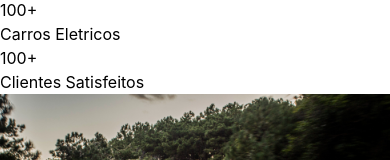
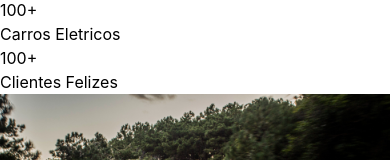
Before and after one commit to jvrtdev/projeto-backend-unisuam, a React (Vite) app in the folder frontend/: page / in a window 390 px wide. Shown: the part 434-594 px from the top of the page. Built offline with nearby package versions, Linux system fonts and the light colour scheme.

Commit message:
:recycle: refactor: mexendo na responsividade mainsection

```diff
--- a/frontend/src/components/MainSection/MainSection.tsx
+++ b/frontend/src/components/MainSection/MainSection.tsx
@@ -6,7 +6,7 @@ export default function MainSection() {
       <div className="max-w-7xl mx-auto px-4 sm:px-6 lg:px-8 py-12">
         <div className="grid grid-cols-1 md:grid-cols-2 gap-8 items-center">
           <div>
-            <h1 className="text-white text-5xl font-bold mb-6">Explore o Futuro da Mobilidade com a Vrum Vrum Drive</h1>
+            <h1 className="text-white text-5xl font-bold mb-6 text-start">Explore o Futuro da Mobilidade com a Vrum Vrum Drive</h1>
             <p className="text-white mb-6">Alugue Veículos Elétricos e Adote um Transporte Sustentável</p>
             <Button className="bg-white text-[#bd1e59]" variant={"outline"}>Encontre seu Veículo</Button>
           </div>
@@ -16,18 +16,18 @@ export default function MainSection() {
               Optando por veículos elétricos, indivíduos podem contribuir para a redução das emissões de carbono e minimizar
               seu impacto ambiental.
             </p>
-            <div className="flex justify-around bg-slate-500">
+            <div className="flex justify-around bg-slate-500 p-2 rounded-xl">
               <div className="text-center">
-                <h2 className="text-3xl font-bold">100+</h2>
-                <p>Clientes Satisfeitos</p>
+                <h2 className="text-xl font-bold md:text-3xl">100+</h2>
+                <p className="font-light text-sm md:text-base">Clientes Satisfeitos</p>
               </div>
               <div className="text-center">
-                <h2 className="text-3xl font-bold">100+</h2>
-                <p>Carros Eletricos</p>
+                <h2 className="text-xl font-bold md:text-3xl">100+</h2>
+                <p className="font-light text-sm md:text-base">Carros Eletricos</p>
               </div>
               <div className="text-center">
-                <h2 className="text-3xl font-bold">100+</h2>
-                <p>Clientes Satisfeitos</p>
+                <h2 className="text-xl font-bold md:text-3xl">100+</h2>
+                <p className="font-light text-sm md:text-base">Clientes Felizes</p>
               </div>
             </div>
           </div>
```
